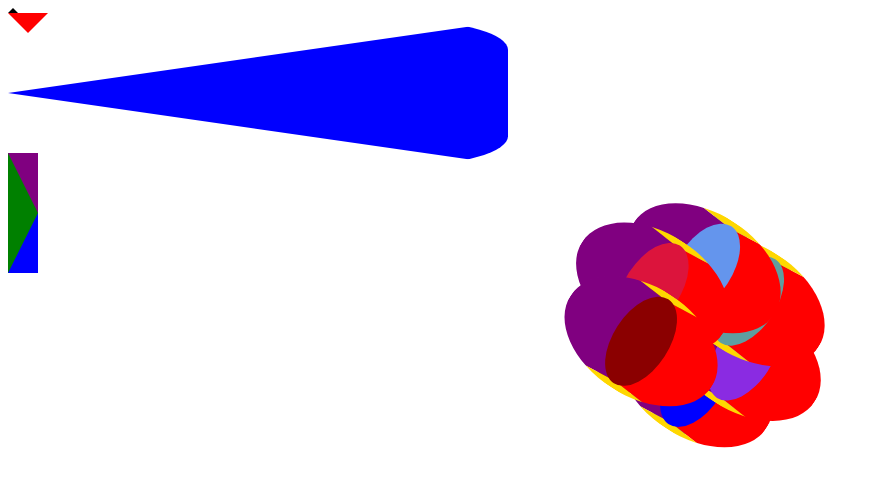
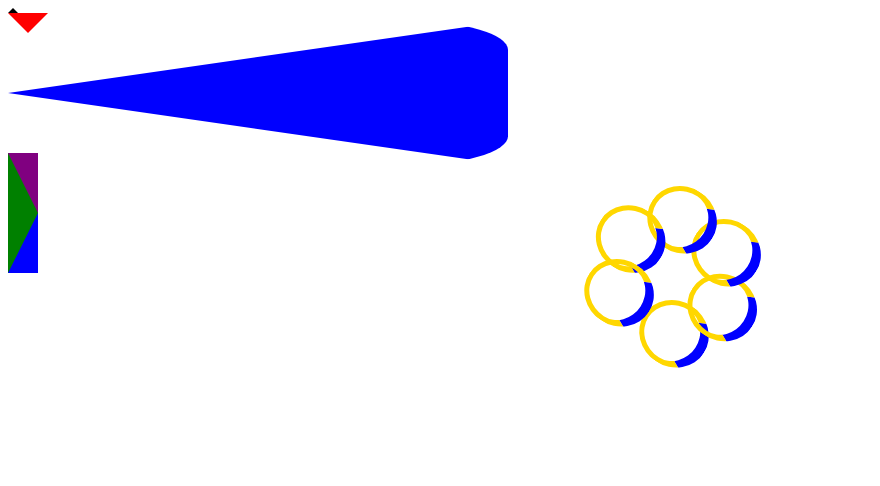
Before and after one commit to risingBirdSong/css_play, a React (Vite) app: page / in a window 1280 px wide. Shown: the top 486 px of the page, without its empty margins (0-880 px from the left). Built offline with nearby package versions, Linux system fonts and the light colour scheme.

Commit message:
color rotate

```diff
--- a/componenents/Pedal.tsx
+++ b/componenents/Pedal.tsx
@@ -15,7 +15,7 @@ const Pedal = (props: PedalProps) => {
 
   return (
     <div
-      className={`idx${props.idx}`}
+      // className={`idx${props.idx}`}
       style={{
         // backgroundColor: `rgb(100, 1, 10)`,
         // padding: "100px",
@@ -23,12 +23,14 @@ const Pedal = (props: PedalProps) => {
         position: "absolute",
         border: "5px solid gold",
         height: props.backAndForth,
-        width: 100,
+        width: props.backAndForth,
         top: props.top,
         left: props.left,
         borderRadius: "100%",
-        borderTop: `${props.backAndForth}px solid red`,
-        borderBottom: `${props.backAndForth}px solid purple`,
+        borderTop: `10px solid blue`,
+        // borderRight: `50px solid transparent`,
+        // borderBottom: `50px solid transparent`,
+        // borderBottom: `50px solid purple`,
 
         // transform: ``,
         transform: `translate(${props.transX}px, ${props.transY}px) rotate(${props.rotateAmount}deg)`,
```
Also changed, not shown: 2 other files (tests, documents, lock files or other folders).
